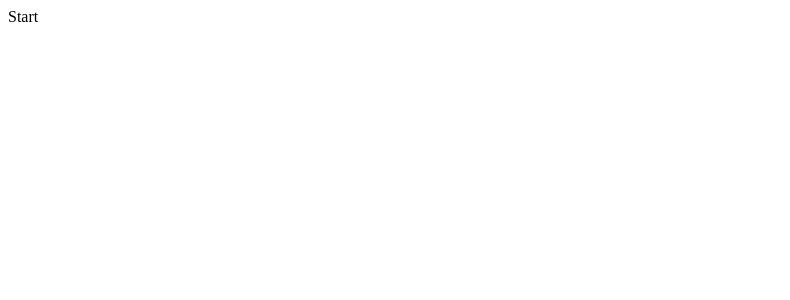
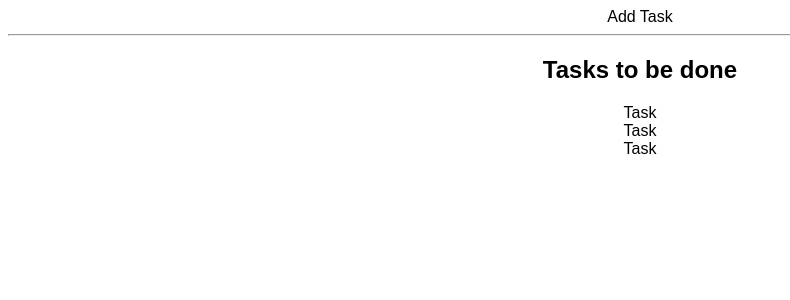
Before and after one commit to arekpl28/React-Reminder, a React (Create React App) app in the folder x06-to-do-app/: page / in a window 1280 px wide. Shown: the top 300 px of the page, without its empty margins (0-790 px from the left). Built offline with nearby package versions, Linux system fonts and the light colour scheme.

Commit message:
The structure of the project components

```diff
--- /dev/null
+++ b/x06-to-do-app/src/components/AddTask.js
@@ -0,0 +1,15 @@
+import React, { Component } from "react";
+
+class AddTask extends Component {
+  state = {};
+  render() {
+    return (
+      <div className="form">
+        <div>Add Task</div>
+        <hr />
+      </div>
+    );
+  }
+}
+
+export default AddTask;
--- a/x06-to-do-app/src/components/App.css
+++ b/x06-to-do-app/src/components/App.css
@@ -0,0 +1,7 @@
+html {
+  font-family: Arial, Helvetica, sans-serif;
+}
+
+body {
+  text-align: center;
+}
--- a/x06-to-do-app/src/components/App.js
+++ b/x06-to-do-app/src/components/App.js
@@ -1,11 +1,17 @@
 import React, { Component } from "react";
+
+import AddTask from "./AddTask";
+import TaskList from "./TaskList";
+
+import "./App.css";
 
 class App extends Component {
   state = {};
   render() {
     return (
       <>
-        <div>Start</div>
+        <AddTask />
+        <TaskList />
       </>
     );
   }
--- /dev/null
+++ b/x06-to-do-app/src/components/Task.js
@@ -0,0 +1,11 @@
+import React from "react";
+
+function Task() {
+  return (
+    <div className="task">
+      <div>Task</div>
+    </div>
+  );
+}
+
+export default Task;
--- /dev/null
+++ b/x06-to-do-app/src/components/TaskList.js
@@ -0,0 +1,16 @@
+import React from "react";
+
+import Task from "./Task";
+
+function TaskList() {
+  return (
+    <div className="list">
+      <h2>Tasks to be done</h2>
+      <Task />
+      <Task />
+      <Task />
+    </div>
+  );
+}
+
+export default TaskList;
```
